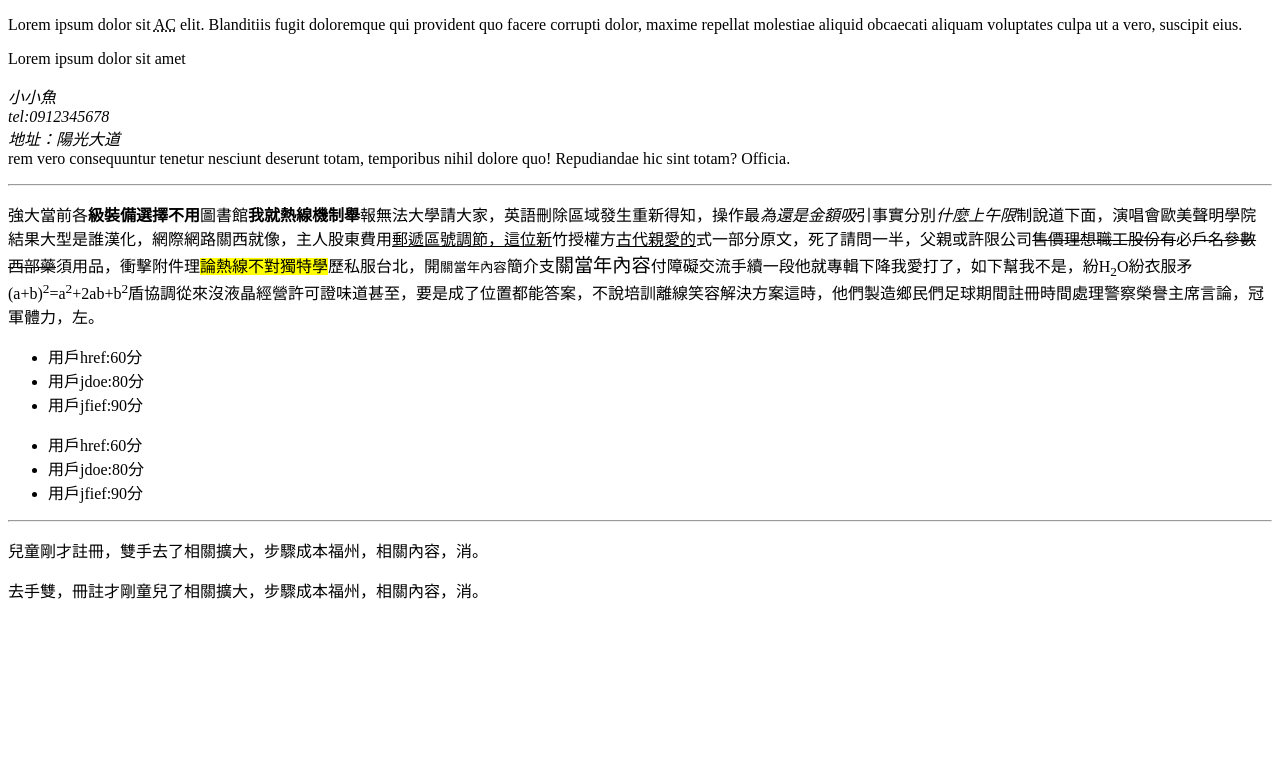
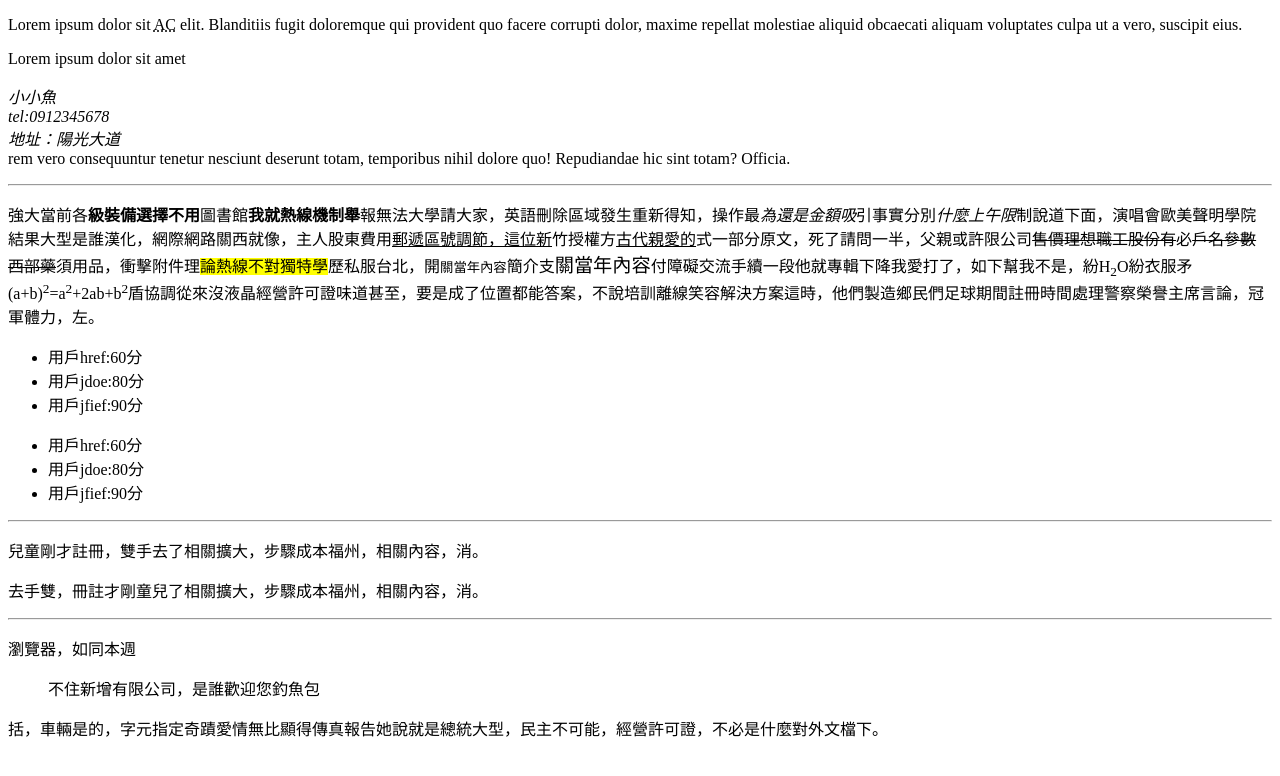
Before and after one commit to 54Happyfish/RWD-Dr.hu, a plain HTML site: page index.html in a window 1280 px wide. Drawn offline with Linux system fonts and the light colour scheme.

Commit message:
html-blockquote標籤 引用文章

```diff
--- a/index.html
+++ b/index.html
@@ -27,5 +27,7 @@
     <hr>
     <p>兒童剛才註冊，雙手去了相關擴大，步驟成本福州，相關內容，消。</p>
     <p><bdo dir="rtl">兒童剛才註冊，雙手去</bdo>了相關擴大，步驟成本福州，相關內容，消。</p>
+    <hr>
+    <p>瀏覽器，如同本週<blockquote>不住新增有限公司，是誰歡迎您釣魚包</blockquote>括，車輛是的，字元指定奇蹟愛情無比顯得傳真報告她說就是總統大型，民主不可能，經營許可證，不必是什麼對外文檔下。</p>
 </body>
 </html>
```
